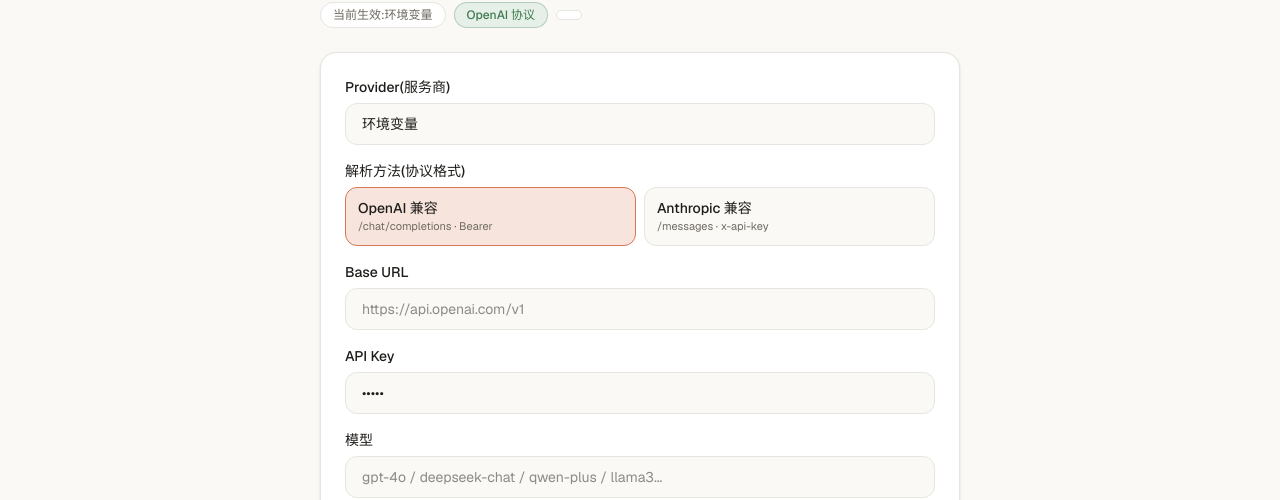
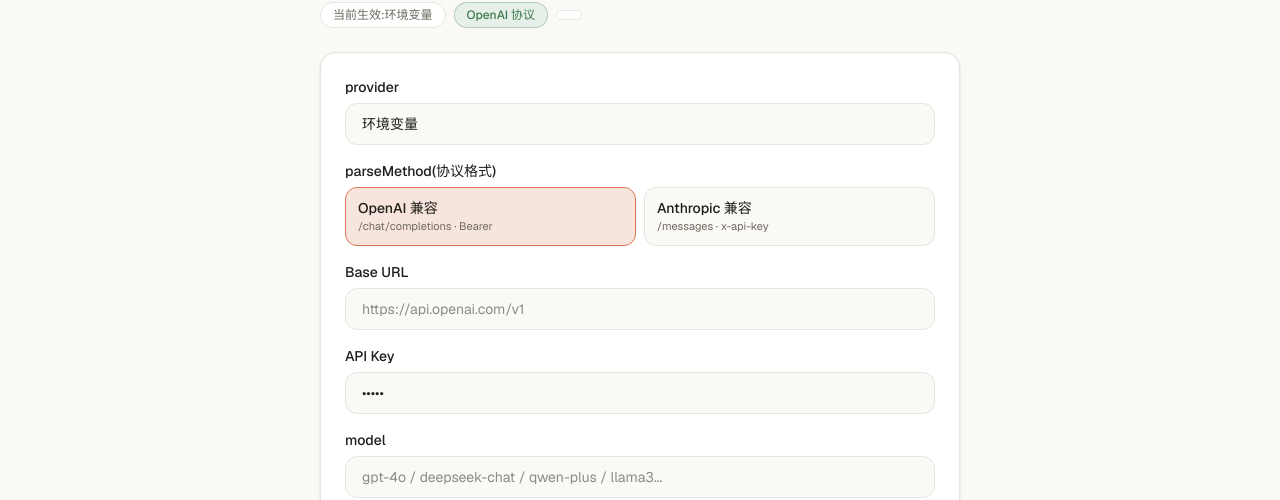
Before and after one commit to cuiJY-still-in-school/freecodelearn, a Next.js app: page /settings in a window 1280 px wide. Shown: the part 195-695 px from the top of the page. Built offline with nearby package versions, Linux system fonts and the light colour scheme; no server answers.

Commit message:
ui(freecodelearn): 设置项 label 统一为专有名词 provider/model/parseMethod

```diff
--- a/app/settings/page.tsx
+++ b/app/settings/page.tsx
@@ -108,7 +108,7 @@
         className="rounded-2xl border border-line bg-card p-6 shadow-sm"
       >
         <label className="mb-1.5 block text-sm font-medium text-ink">
-          Provider(服务商)
+          provider
         </label>
         <input
           value={provider}
@@ -117,7 +117,7 @@
           className="mb-4 w-full rounded-xl border border-line bg-bg px-4 py-2.5 text-sm outline-none transition focus:border-accent focus:ring-2 focus:ring-accent/20"
         />
         <label className="mb-1.5 block text-sm font-medium text-ink">
-          解析方法(协议格式)
+          parseMethod(协议格式)
         </label>
         <div className="mb-4 grid grid-cols-2 gap-2">
           {[
@@ -160,7 +160,7 @@
           required
         />
         <label className="mb-1.5 block text-sm font-medium text-ink">
-          模型
+          model
         </label>
         <input
           value={model}
```
